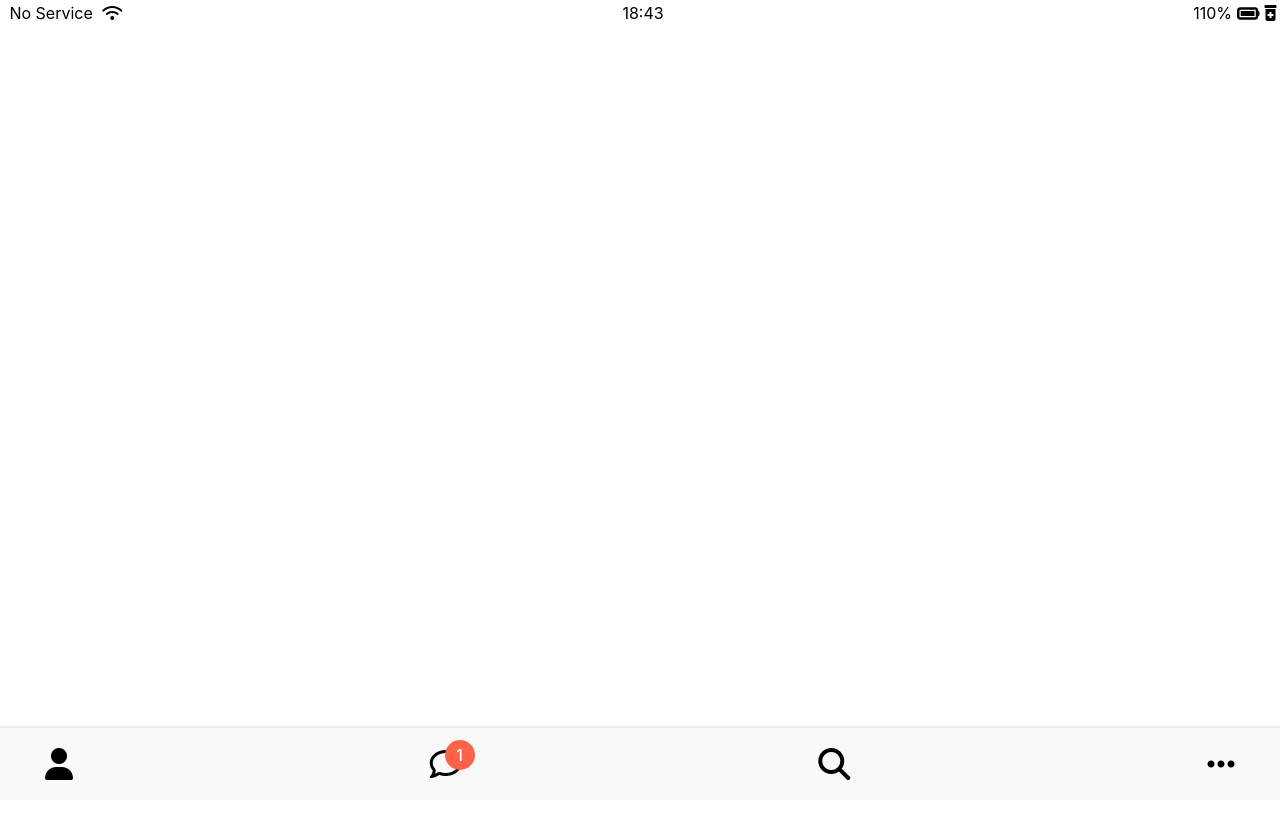
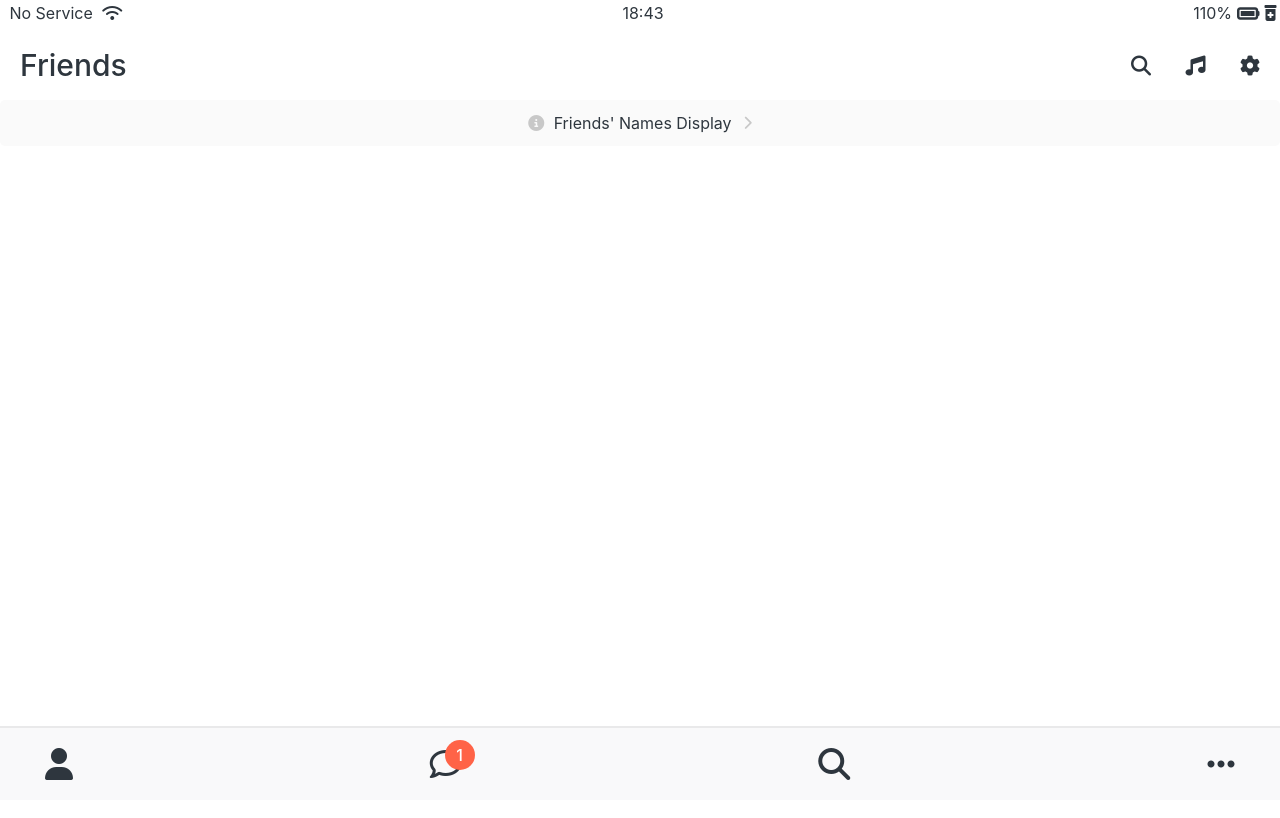
Before and after one commit to dayla-cloud/clone-kakao-css, a plain HTML site: page friends.html in a window 1280 px wide. Shown: the top 818 px of the page. Drawn offline with Linux system fonts and the light colour scheme.

Commit message:
update friends css

```diff
--- /dev/null
+++ b/css/components/screen-header.css
@@ -0,0 +1,16 @@
+.screen-header {
+  display: flex;
+  justify-content: space-between;
+  align-items: center;
+  padding: 20px;
+  padding-top: 50px;
+}
+
+.screen-header__title {
+  font-size: 30px;
+  font-weight: 500;
+}
+
+.screen-header__icons span {
+  margin-left: 30px;
+}
--- /dev/null
+++ b/css/screen/friends.css
@@ -0,0 +1,19 @@
+.friends-display-link {
+  text-align: center;
+  display: block;
+  background-color: #fafafa;
+  padding: 15px 0px;
+  border-radius: 5px;
+}
+
+.friends-display-link i {
+  color: rgba(0, 0, 0, 0.2);
+}
+
+.fa-info-circle {
+  margin-right: 5px;
+}
+
+.fa-chevron-right {
+  margin-left: 7px;
+}
--- a/css/styles.css
+++ b/css/styles.css
@@ -6,11 +6,16 @@
 
 /* screen */
 @import "screen/login.css";
+@import "screen/friends.css";
 
 /* nav */
 @import "components/nav-bar.css";
 
+/* header */
+@import "components/screen-header.css";
+
 body {
+  color: #2e363e;
   font-family: -apple-system, BlinkMacSystemFont, "Segoe UI", Roboto, Oxygen,
     Ubuntu, Cantarell, "Open Sans", "Helvetica Neue", sans-serif;
   height: 1000vh;
--- a/friends.html
+++ b/friends.html
@@ -23,10 +23,26 @@
       </div>
     </div>
 
+    <header class="screen-header">
+      <h1 class="screen-header__title">Friends</h1>
+      <div class="screen-header__icons">
+        <span><i class="fas fa-search fa-lg"></i></span>
+        <span><i class="fas fa-music fa-lg"></i></span>
+        <span><i class="fas fa-cog fa-lg"></i></span>
+      </div>
+    </header>
+
+    <a class="friends-display-link">
+      <i class="fas fa-info-circle"></i> Friends' Names Display
+      <i class="fas fa-chevron-right fa-sm"></i
+    ></a>
+
     <nav class="nav">
       <ul class="nav__list">
         <li class="nav__btn">
-          <a class="nav__link" href="#"><i class="fas fa-user fa-2x"></i></a>
+          <a class="nav__link" href="#">
+            <i class="fas fa-user fa-2x"></i>
+          </a>
         </li>
         <li class="nav__btn">
           <a class="nav__link" href="#">
```
Also changed, not shown: 1 other file.
